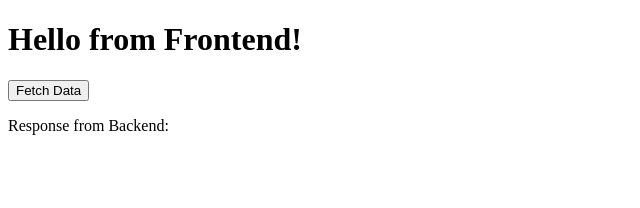
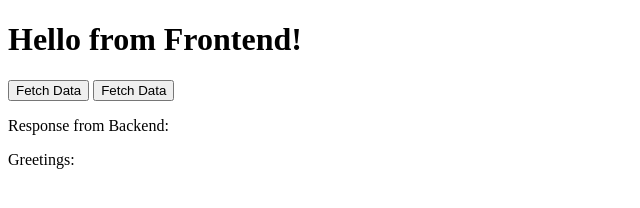
Before and after one commit to achille250/Docker, a plain HTML site: page My AI/compod/fe/index.html in a window 1280 px wide. Shown: the whole page, without its empty margins (0-640 px from the left). Drawn offline with Linux system fonts and the light colour scheme.

Commit message:
Docker compose

```diff
--- a/My AI/compod/be/server.js
+++ b/My AI/compod/be/server.js
@@ -9,7 +9,9 @@ app.use(cors());
 app.get('/api/data', (req, res) => {
   res.send('Hello from Backend!');
 });
-
+app.get('/api/azubi', (req, res) => {
+  res.send('Hello from Azubi page');
+});
 app.listen(PORT, () => {
   console.log(`Server running on port ${PORT}`);
 });
--- a/My AI/compod/fe/index.html
+++ b/My AI/compod/fe/index.html
@@ -6,7 +6,9 @@
 <body>
     <h1>Hello from Frontend!</h1>
     <button onclick="fetchData()">Fetch Data</button>
+    <button onclick="fetchAzubi()">Fetch Data</button>
     <p>Response from Backend: <span id="response"></span></p>
+    <p>Greetings: <span id="Greetings"></span></p>
 
     <script>
         function fetchData() {
@@ -20,6 +22,17 @@
                     document.getElementById('response').textContent = 'Error fetching data.';
                 });
         }
+        function fetchAzubi() {
+            fetch('http://localhost:8080/api/azubi')
+                .then(response => response.text())
+                .then(data => {
+                    document.getElementById('Greetings').textContent = data;
+                })
+                .catch(error => {
+                    console.error('Error fetching data:', error);
+                    document.getElementById('Greetings').textContent = 'Error fetching data.';
+                });
+        }
     </script>
 </body>
 </html>
```
